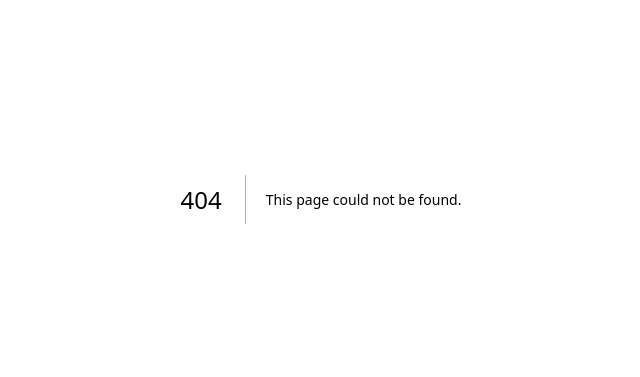
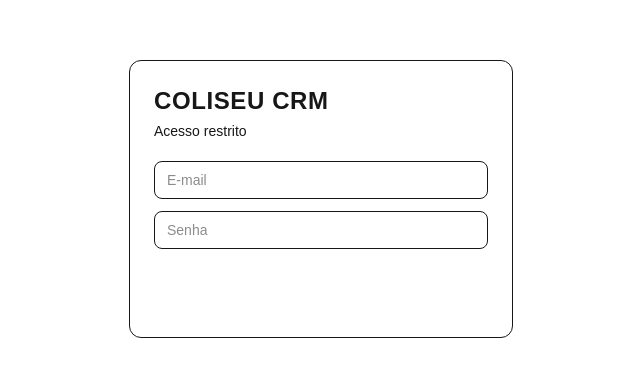
Before and after one commit to freelandoo/coliseu, a Next.js app: page /login in a window 1280 px wide. Before the commit this address had no page. Shown: the part 201-578 px from the top of the page, without its empty margins (319-959 px from the left). Built offline with nearby package versions, Linux system fonts and the light colour scheme.

Commit message:
feat(auth): senha (argon2), sessão por cookie e login/logout

```diff
--- /dev/null
+++ b/src/app/api/auth/login/route.ts
@@ -0,0 +1,17 @@
+import { NextResponse } from "next/server";
+import { prisma } from "@/lib/db";
+import { verifyPassword } from "@/lib/auth/password";
+import { criarSessao } from "@/lib/auth/session";
+
+export async function POST(req: Request) {
+  const { email, senha } = (await req.json()) as { email?: string; senha?: string };
+  if (!email || !senha) {
+    return NextResponse.json({ erro: "Informe e-mail e senha" }, { status: 400 });
+  }
+  const user = await prisma.user.findUnique({ where: { email: email.trim().toLowerCase() } });
+  if (!user || !(await verifyPassword(user.passwordHash, senha))) {
+    return NextResponse.json({ erro: "Credenciais inválidas" }, { status: 401 });
+  }
+  await criarSessao(user.id);
+  return NextResponse.json({ ok: true, role: user.role });
+}
--- /dev/null
+++ b/src/app/api/auth/logout/route.ts
@@ -0,0 +1,7 @@
+import { NextResponse } from "next/server";
+import { destruirSessao } from "@/lib/auth/session";
+
+export async function POST() {
+  await destruirSessao();
+  return NextResponse.json({ ok: true });
+}
--- /dev/null
+++ b/src/app/login/page.tsx
@@ -0,0 +1,49 @@
+"use client";
+import { useRouter } from "next/navigation";
+import { useState } from "react";
+
+const inputCls =
+  "w-full rounded-lg border border-border bg-surface px-3 py-2 text-sm text-ink " +
+  "placeholder:text-faint outline-none transition-colors focus:border-red/60";
+
+export default function LoginPage() {
+  const router = useRouter();
+  const [email, setEmail] = useState("");
+  const [senha, setSenha] = useState("");
+  const [erro, setErro] = useState("");
+  const [enviando, setEnviando] = useState(false);
+
+  async function entrar() {
+    setErro(""); setEnviando(true);
+    const r = await fetch("/api/auth/login", {
+      method: "POST", headers: { "Content-Type": "application/json" },
+      body: JSON.stringify({ email, senha }),
+    });
+    if (!r.ok) {
+      const d = await r.json().catch(() => ({}));
+      setErro(d?.erro ?? "Falha no login"); setEnviando(false); return;
+    }
+    router.push("/painel"); router.refresh();
+  }
+
+  return (
+    <main className="flex min-h-dvh items-center justify-center p-4">
+      <div className="w-full max-w-sm rounded-xl border border-border bg-surface p-6 shadow-[var(--shadow-plate)]">
+        <h1 className="font-display text-2xl font-semibold uppercase tracking-wide text-ink">
+          Coliseu CRM
+        </h1>
+        <p className="mt-1 text-sm text-muted">Acesso restrito</p>
+        <div className="mt-5 flex flex-col gap-3">
+          <input className={inputCls} placeholder="E-mail" value={email} onChange={(e) => setEmail(e.target.value)} />
+          <input className={inputCls} type="password" placeholder="Senha" value={senha}
+            onChange={(e) => setSenha(e.target.value)} onKeyDown={(e) => e.key === "Enter" && entrar()} />
+        </div>
+        {erro && <p className="mt-3 text-xs text-red-bright">{erro}</p>}
+        <button onClick={entrar} disabled={enviando}
+          className="mt-5 w-full rounded-lg bg-red px-4 py-3 font-display text-sm font-semibold uppercase tracking-widest text-white transition-colors hover:bg-red-bright disabled:opacity-60">
+          {enviando ? "Entrando…" : "Entrar"}
+        </button>
+      </div>
+    </main>
+  );
+}
--- /dev/null
+++ b/src/lib/auth/password.ts
@@ -0,0 +1,13 @@
+import { hash, verify } from "@node-rs/argon2";
+
+export function hashPassword(plain: string): Promise<string> {
+  return hash(plain);
+}
+
+export async function verifyPassword(hashStr: string, plain: string): Promise<boolean> {
+  try {
+    return await verify(hashStr, plain);
+  } catch {
+    return false;
+  }
+}
--- /dev/null
+++ b/src/lib/auth/session.ts
@@ -0,0 +1,29 @@
+import { cookies } from "next/headers";
+import { prisma } from "@/lib/db";
+
+const COOKIE = "coliseu_session";
+const DIAS = 7;
+
+export async function criarSessao(userId: string): Promise<void> {
+  const expiresAt = new Date(Date.now() + DIAS * 86_400_000);
+  const s = await prisma.session.create({ data: { userId, expiresAt } });
+  (await cookies()).set(COOKIE, s.id, {
+    httpOnly: true, sameSite: "lax", secure: process.env.NODE_ENV === "production",
+    path: "/", expires: expiresAt,
+  });
+}
+
+export async function usuarioAtual() {
+  const id = (await cookies()).get(COOKIE)?.value;
+  if (!id) return null;
+  const s = await prisma.session.findUnique({ where: { id }, include: { user: true } });
+  if (!s || s.expiresAt < new Date()) return null;
+  return s.user;
+}
+
+export async function destruirSessao(): Promise<void> {
+  const jar = await cookies();
+  const id = jar.get(COOKIE)?.value;
+  if (id) await prisma.session.delete({ where: { id } }).catch(() => {});
+  jar.delete(COOKIE);
+}
```
Also changed, not shown: 1 other file (tests, documents, lock files or other folders).
